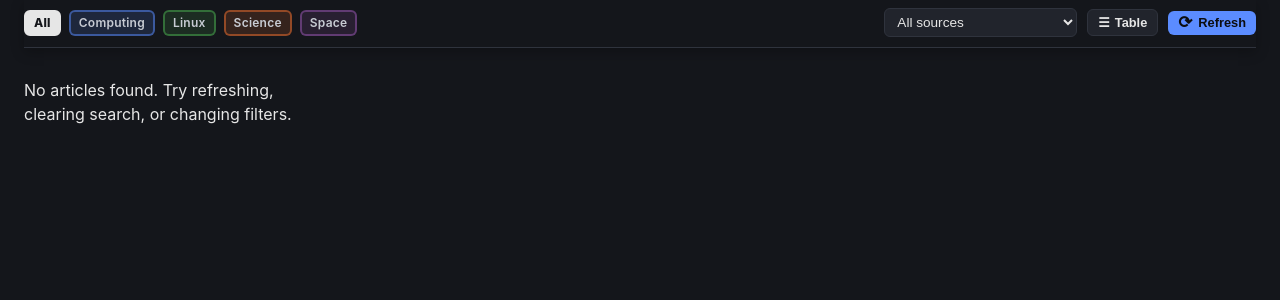
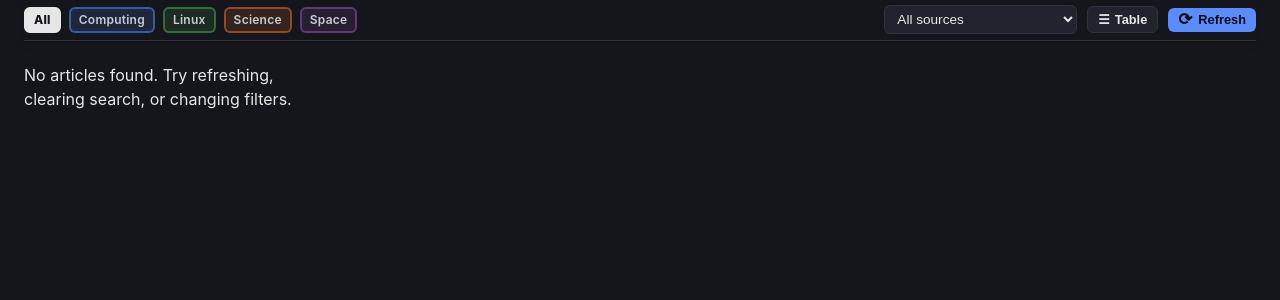
Before and after one commit to PlasmaDrifter/NewsCurator, a FastAPI app: page /?category=all&source=all in a window 1280 px wide. Shown: the part 38-338 px from the top of the page. Run offline with FastAPI, Linux system fonts and the light colour scheme; data comes from the database, SQL or seed files in the repository; data that the repository does not hold is empty.

Commit message:
Reduce vertical gap between category controls and article cards

```diff
--- a/app/static/style.css
+++ b/app/static/style.css
@@ -148,11 +148,11 @@ h1 {
   top: var(--topbar-height);
   z-index: 15;
   background: var(--bg);
-  padding: 8px 0 10px 0;
+  padding: 5px 0 6px 0;
   margin-top: 0;
-  margin-bottom: 14px;
+  margin-bottom: 6px;
   border-bottom: 1px solid var(--border);
-  box-shadow: 0 4px 12px rgba(0, 0, 0, 0.25);
+  box-shadow: 0 2px 8px rgba(0, 0, 0, 0.2);
   display: flex;
   justify-content: space-between;
   align-items: center;
--- a/app/templates/base.html
+++ b/app/templates/base.html
@@ -5,7 +5,7 @@
 <meta name="viewport" content="width=device-width, initial-scale=1.0">
 <title>{% block title %}News Curator{% endblock %}</title>
 <link rel="icon" href="{{ get_active_favicon() }}?v={{ get_favicon_version() }}">
-<link rel="stylesheet" href="/static/style.css?v=32">
+<link rel="stylesheet" href="/static/style.css?v=33">
 <link rel="stylesheet" href="/dynamic.css">
 </head>
 <body>
```
